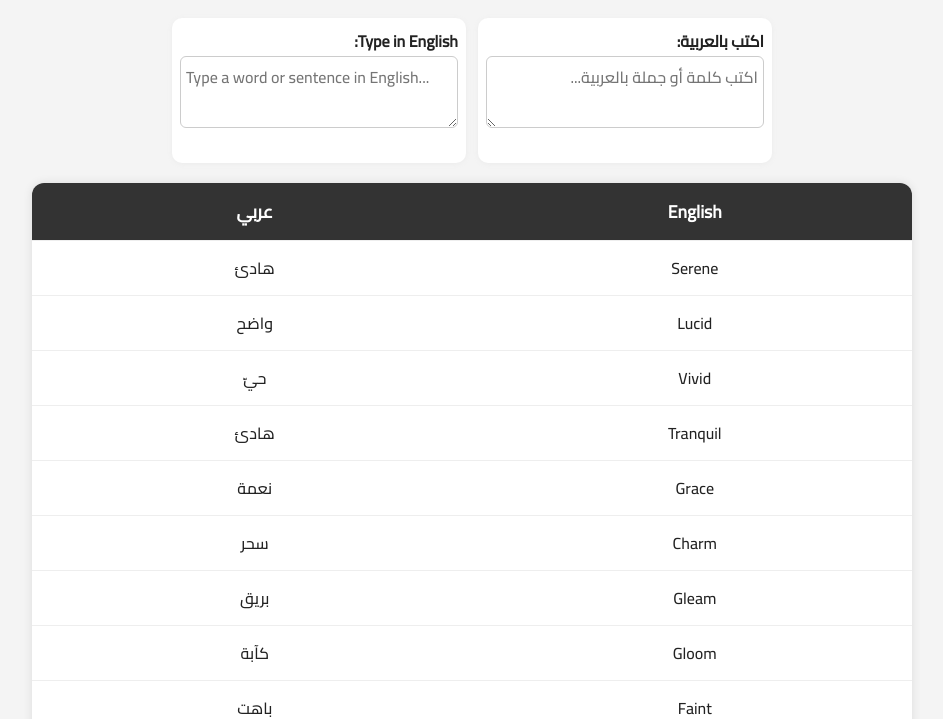
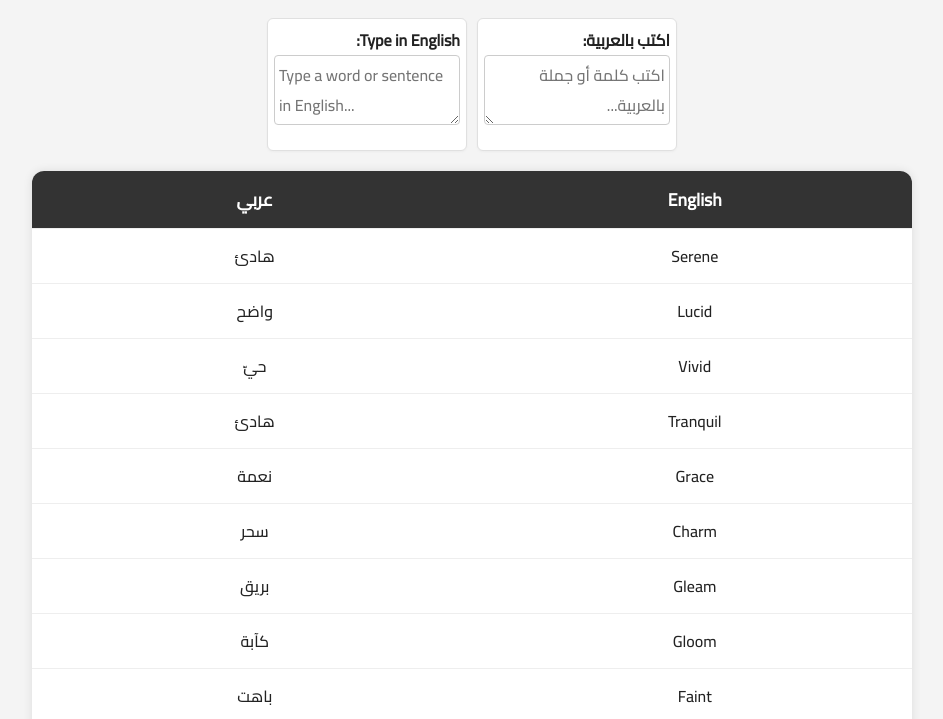
Before and after one commit to aliahmed127t-lgtm/English-Words-, a plain HTML site: page index.html in a window 1280 px wide. Shown: the part 83-802 px from the top of the page, without its empty margins (168-1111 px from the left). Drawn offline with Linux system fonts and the light colour scheme.

```diff
--- a/index.html
+++ b/index.html
@@ -180,16 +180,16 @@ englishInput.addEventListener('input', async () => {
 <body>
   <h1>قاموس كلمات انجليزي (1000 Words)</h1>
  <!-- بدء قسم الترجمة الفورية -->
-<div class="translation-section" style="display: flex; justify-content: center; align-items: flex-start; gap: 12px; margin: 20px auto 10px; flex-wrap: wrap; max-width: 600px;">
-  <div style="flex: 1; min-width: 180px; max-width: 300px; background: #fff; border-radius: 10px; box-shadow: 0 1px 5px #bbb2; padding: 8px; text-align: right;">
+<div class="translation-section" style="display: flex; justify-content: center; align-items: flex-start; gap: 10px; margin: 20px auto 10px; flex-wrap: wrap; max-width: 480px;">
+  <div style="flex: 1; min-width: 140px; max-width: 200px; background: #fff; border-radius: 6px; box-shadow: 0 1px 2px #bbb2; border: 1px solid #e0e0e0; padding: 6px 6px 4px 6px; text-align: right;">
     <label for="arabicInput"><b>اكتب بالعربية:</b></label>
-    <textarea id="arabicInput" dir="rtl" placeholder="اكتب كلمة أو جملة بالعربية..." style="width:100%;min-height:50px;font-size:1rem;border-radius:6px;border:1px solid #ccc;padding:5px;font-family:'Cairo',Arial,sans-serif;resize:vertical;box-sizing:border-box;direction:rtl;"></textarea>
-    <span id="arabicLoading" style="font-size:0.9em;color:#888;min-height:18px;display:block"></span>
+    <textarea id="arabicInput" dir="rtl" placeholder="اكتب كلمة أو جملة بالعربية..." style="width:100%;min-height:36px;font-size:1rem;border-radius:4px;border:1px solid #ccc;padding:4px;font-family:'Cairo',Arial,sans-serif;resize:vertical;box-sizing:border-box;direction:rtl;"></textarea>
+    <span id="arabicLoading" style="font-size:0.9em;color:#888;min-height:12px;display:block"></span>
   </div>
-  <div style="flex: 1; min-width: 180px; max-width: 300px; background: #fff; border-radius: 10px; box-shadow: 0 1px 5px #bbb2; padding: 8px; text-align: right;">
+  <div style="flex: 1; min-width: 140px; max-width: 200px; background: #fff; border-radius: 6px; box-shadow: 0 1px 2px #bbb2; border: 1px solid #e0e0e0; padding: 6px 6px 4px 6px; text-align: right;">
     <label for="englishInput"><b>Type in English:</b></label>
-    <textarea id="englishInput" dir="ltr" placeholder="Type a word or sentence in English..." style="width:100%;min-height:50px;font-size:1rem;border-radius:6px;border:1px solid #ccc;padding:5px;font-family:'Cairo',Arial,sans-serif;resize:vertical;box-sizing:border-box;direction:ltr;"></textarea>
-    <span id="englishLoading" style="font-size:0.9em;color:#888;min-height:18px;display:block"></span>
+    <textarea id="englishInput" dir="ltr" placeholder="Type a word or sentence in English..." style="width:100%;min-height:36px;font-size:1rem;border-radius:4px;border:1px solid #ccc;padding:4px;font-family:'Cairo',Arial,sans-serif;resize:vertical;box-sizing:border-box;direction:ltr;"></textarea>
+    <span id="englishLoading" style="font-size:0.9em;color:#888;min-height:12px;display:block"></span>
   </div>
 </div>
 <!-- نهاية قسم الترجمة الفورية -->
```
